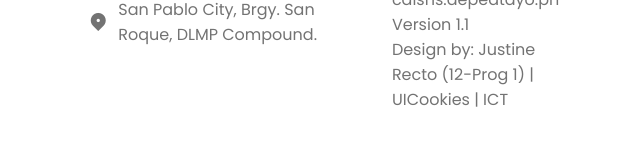
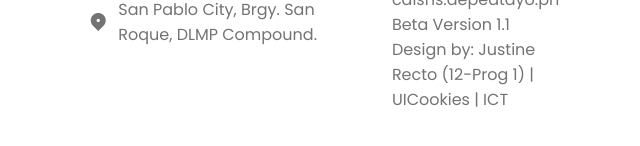
Before and after one commit to cdlshsserver/cdlshs.depedtayo.ph, a plain HTML site: page index.html in a window 1280 px wide. Shown: the part 3336-3482 px from the top of the page, 640-1280 px from the left. Drawn offline with nearby package versions, Linux system fonts and the light colour scheme; a script that the page names is missing.

Commit message:
Update index.html

```diff
--- a/index.html
+++ b/index.html
@@ -263,7 +263,7 @@
           <h4>Legal</h4>
           <ul class="footer__linke">
             <li><a href="#">© Copyright 2024 - CDLSHS | cdlshs.depedtayo.ph</a></li>
-            <li><a href="#">Version 1.1</a></li>
+            <li><a href="#"> Beta Version 1.1</a></li>
             <li><a href="#">Design by: Justine Recto (12-Prog 1) | UICookies | ICT</a></li>
           </ul>
         </div>
```
